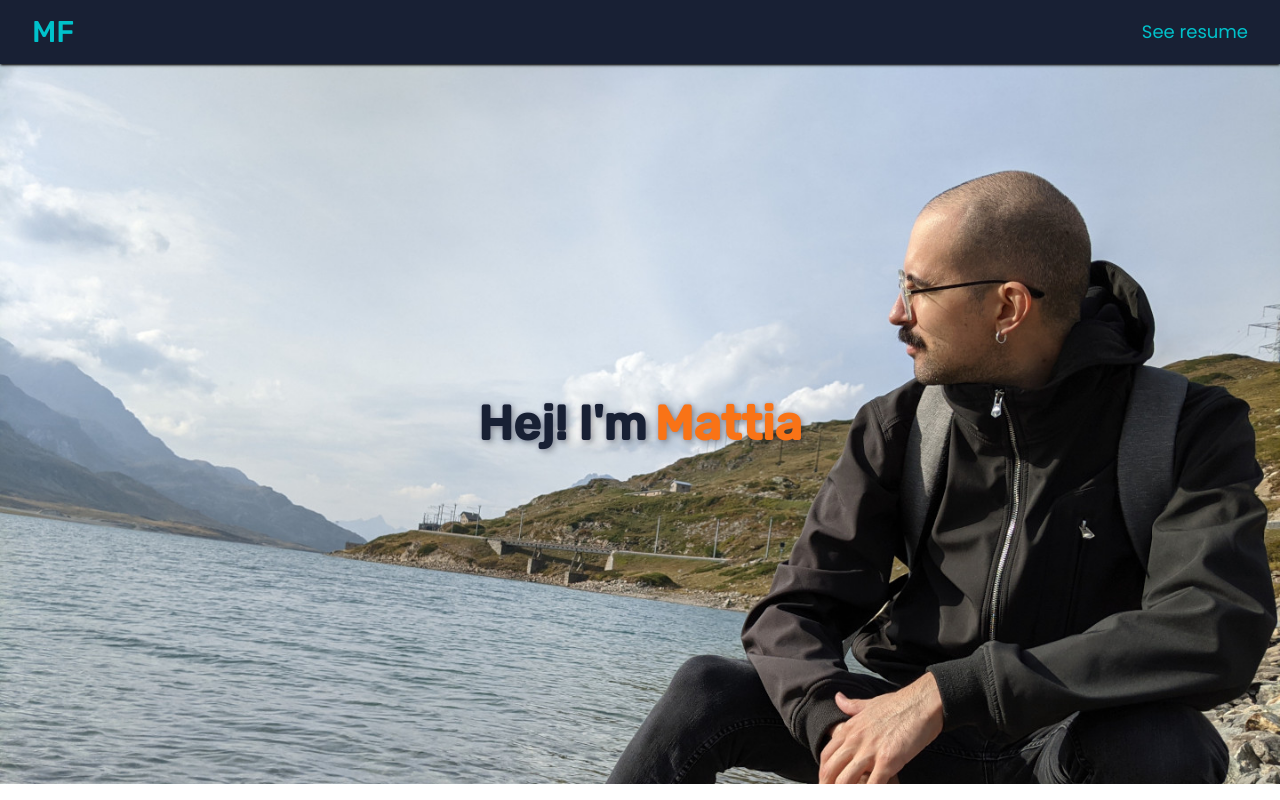
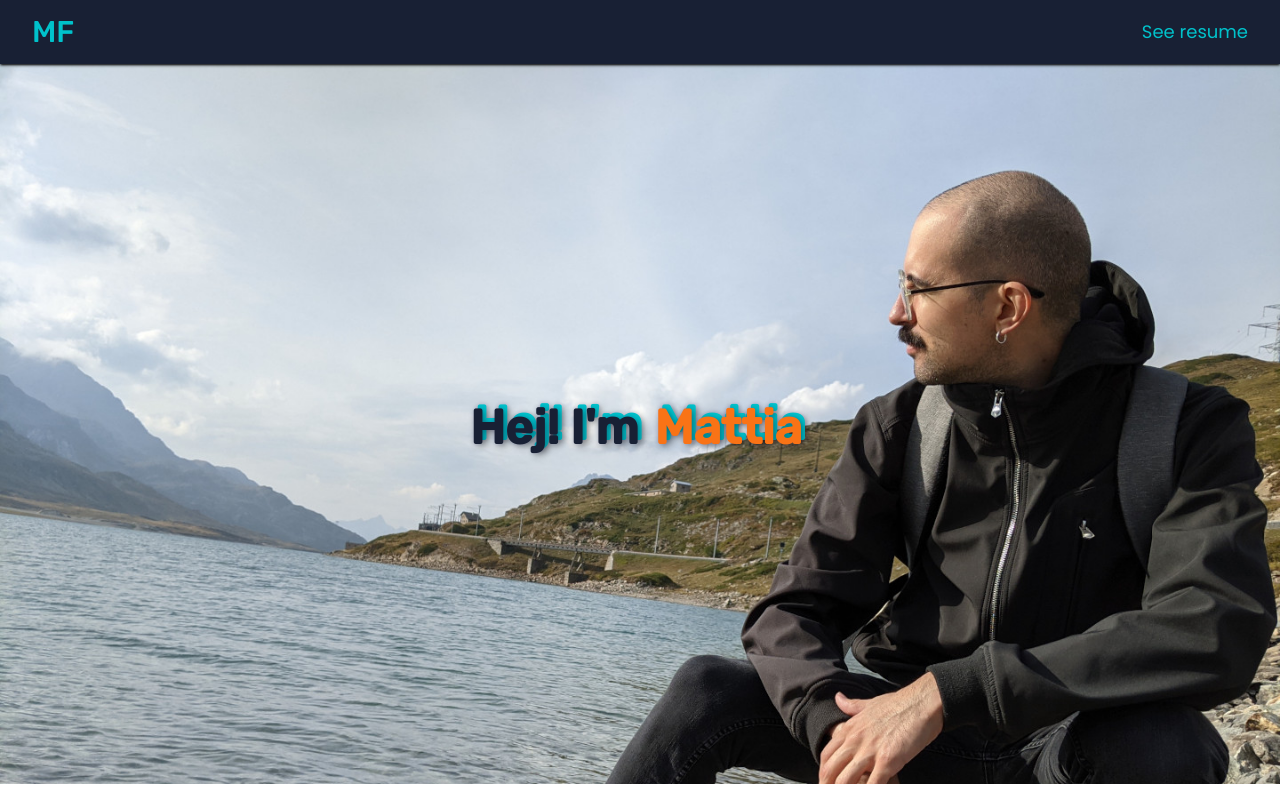
Before and after one commit to matfio/matfio.github.io, a React (Create React App) app: page / in a window 1280 px wide. Shown: the top 800 px of the page. Built offline with nearby package versions, Linux system fonts and the light colour scheme; no server answers.

Commit message:
refining about text so it's visible on smaller screens

```diff
--- a/src/pages/About.tsx
+++ b/src/pages/About.tsx
@@ -11,8 +11,13 @@ const About = () => {
       }}
     >
       <div className='h-full flex'>
-        <h1 className=''>Hej! I'm</h1>
-        <h1 className='ml-2 text-orange-500 '> Mattia</h1>
+        <h1 className='relative text-primary pr-2 z-10'>
+          Hej! I'm
+          <h1 className='absolute pr-2 pt-1 w-full'>Hej! I'm</h1>
+        </h1>
+        <h1 className='ml-2 text-primary'>
+          Mattia <h1 className='absolute text-orange-500 pr-2 pt-1'>Mattia</h1>
+        </h1>
       </div>
     </Page>
   );
```
